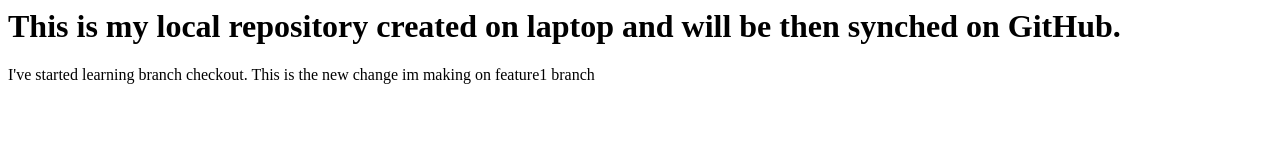
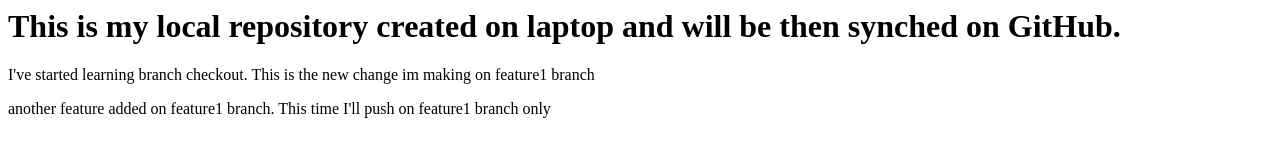
Before and after one commit to maxiwalanagpur/local-repo, a plain HTML site: page Index.html in a window 1280 px wide. Drawn offline with Linux system fonts and the light colour scheme.

Commit message:
Modiefied Index.html

```diff
--- a/Index.html
+++ b/Index.html
@@ -1,3 +1,5 @@
 <h1>This is my local repository created on laptop and will be then synched on GitHub.</h1>
 
 <p>I've started learning branch checkout. This is the new change im making on feature1 branch</p>
+
+<p>another feature added on feature1 branch. This time I'll push on feature1 branch only</p>
```
